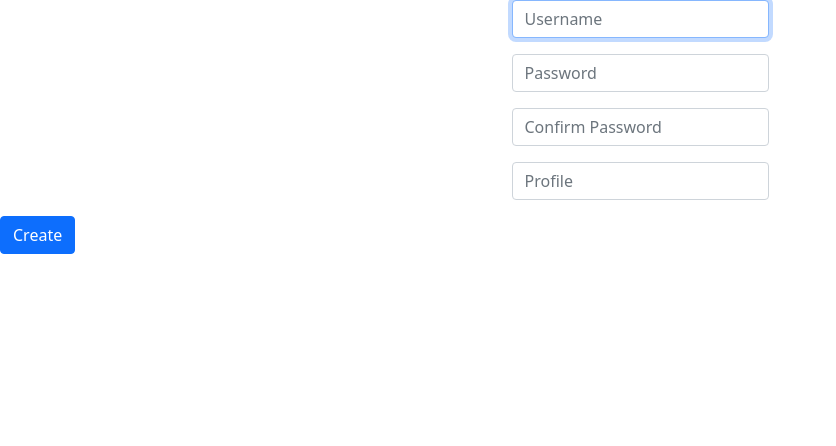
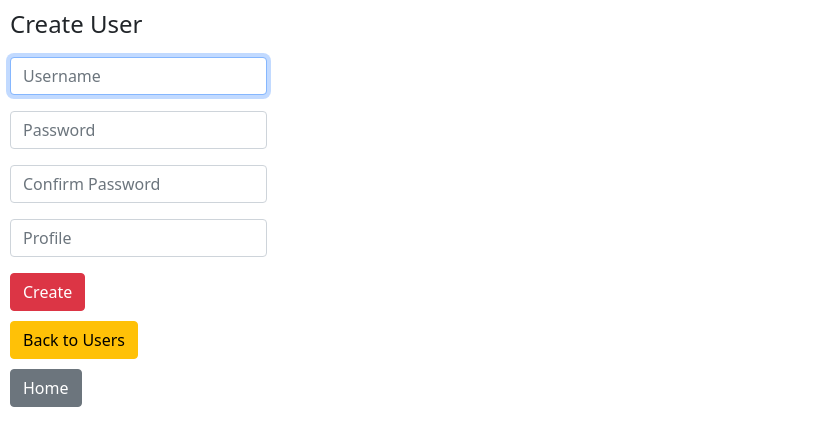
Before and after one commit to MedinaCoco87/ERP-Project, a Flask app: page /create_user in a window 1280 px wide. Shown: the top 446 px of the page, without its empty margins (0-836 px from the left). Run offline with Flask 2, Linux system fonts and the light colour scheme; some libraries are stand-ins or nearby versions.

Commit message:
Add more styling on some buttons I missed before.

```diff
--- a/app.py
+++ b/app.py
@@ -106,6 +106,7 @@ def change_password():
     return render_template("change_password.html")
 
 
+# Test POST route for invalid inputs
 @app.route ("/create_user", methods = ["GET", "POST"])
 def create_user():
     if request.method == "POST":
--- a/templates/items.html
+++ b/templates/items.html
@@ -5,7 +5,7 @@
 {% endblock %}
 
 {% block body %}
-    <h2 style="text-align: center">Items</h2>
+    <div class="h2" style="text-align: center; padding: 10px;">Items Catalogue</div>
     <h4>{{ message }}</h4>
     <table class="table" style="text-align: center">
         <thead class="table-light">
--- a/templates/new_user.html
+++ b/templates/new_user.html
@@ -5,19 +5,28 @@
 {% endblock %}
 
 {% block body %}
-<form action="/create_user" method="post">
+<div style="padding-top: 10px; padding-left: 10px;">
+    <h4>Create User</h4>
+</div>
+<form action="/create_user" method="post" style="padding: 10px">
     <div class="mb-3">
-        <input autocomplete="off" autofocus class="form-control mx-auto w-auto" id="username" name="username" placeholder="Username" type="text">
+        <input autocomplete="off" autofocus class="form-control w-auto" id="username" name="username" placeholder="Username" type="text">
     </div>
     <div class="mb-3">
-        <input class="form-control mx-auto w-auto" id="password" name="password" placeholder="Password" type="password">
+        <input class="form-control w-auto" id="password" name="password" placeholder="Password" type="password">
     </div>
     <div class="mb-3">
-        <input class="form-control mx-auto w-auto" id="confirm_password" name="confirm_password" placeholder="Confirm Password" type="password">
+        <input class="form-control w-auto" id="confirm_password" name="confirm_password" placeholder="Confirm Password" type="password">
     </div>
     <div class="mb-3">
-        <input class="form-control mx-auto w-auto" id="profile" name="profile" placeholder="Profile" type="text">
+        <input class="form-control w-auto" id="profile" name="profile" placeholder="Profile" type="text">
     </div>
-    <button class="btn btn-primary" type="submit">Create</button>
+    <button class="btn btn-danger" type="submit">Create</button>
+</form>
+<form method="get" action="/users" style="padding-left: 10px; padding-bottom: 10px;">
+    <button class="btn btn-warning" type="submit">Back to Users</button>
+</form>
+<form method="get" action="/" style="padding-left: 10px;">
+    <button class="btn btn-secondary" type="submit">Home</button>
 </form>
 {% endblock %}
```
Also changed, not shown: templates/create_categories.html (+13 -4 lines), templates/create_customer.html (+11 -3 lines), templates/customers.html (+5 -5 lines), templates/item_categories.html (+5 -5 lines), templates/users.html (+5 -5 lines), erpdatabase.db.
